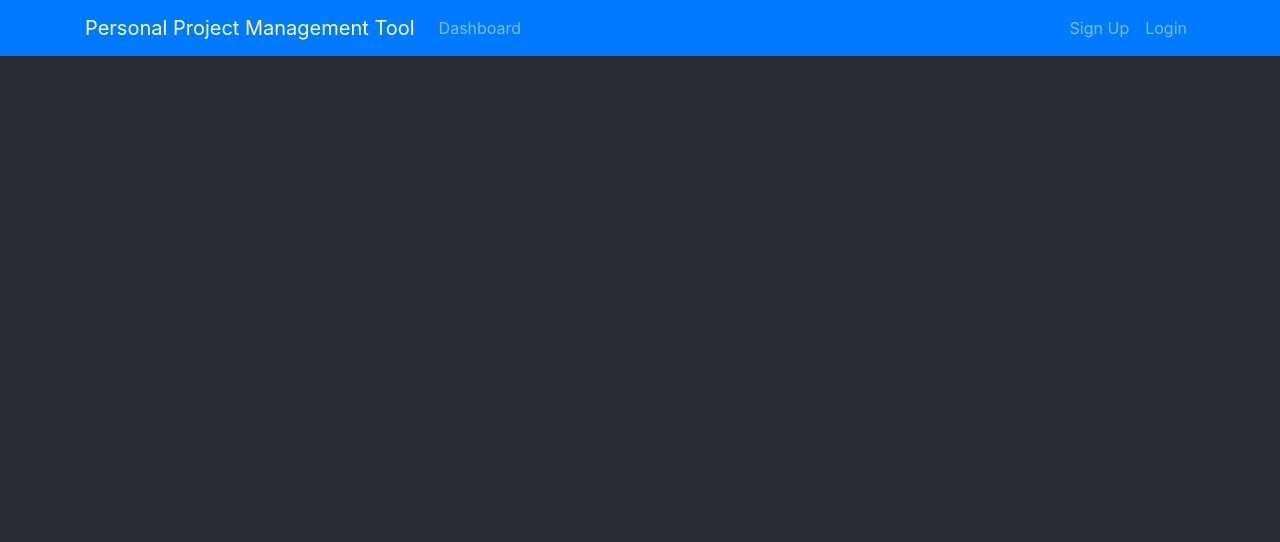
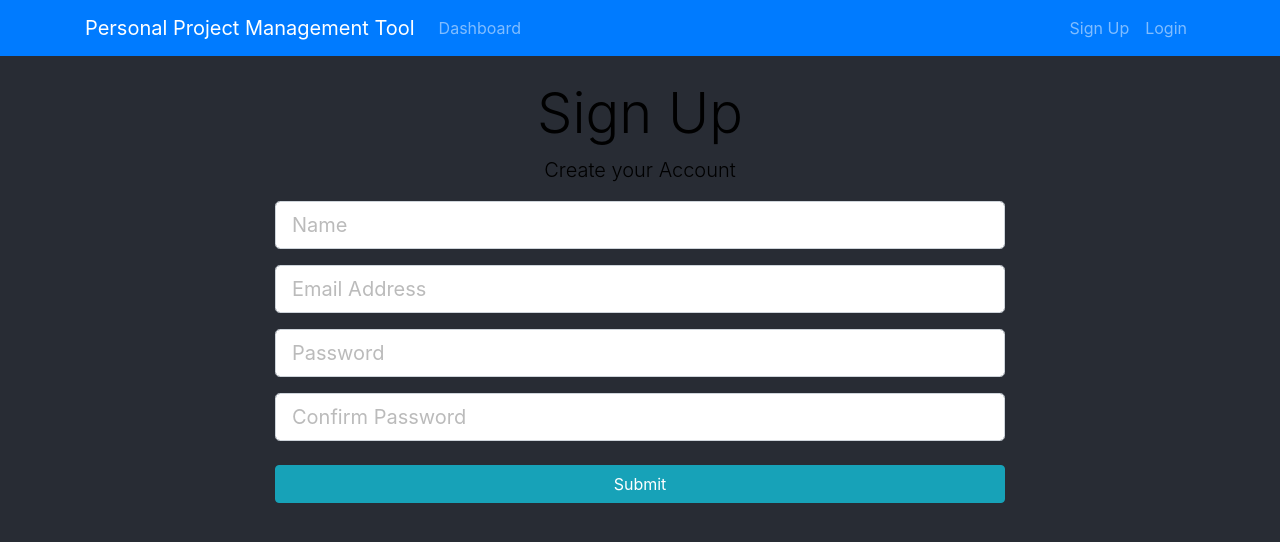
Before and after one commit to MarianaDodenciu/ManagementTool, a React (Create React App) app in the folder management-tool-react-client/: page /register in a window 1280 px wide. Shown: the top 542 px of the page. Built offline with nearby package versions, Linux system fonts and the light colour scheme.

Commit message:
Added registration/login/landing page html

```diff
--- a/management-tool-react-client/src/App.js
+++ b/management-tool-react-client/src/App.js
@@ -4,6 +4,9 @@
 import Header from './components/Layout/Header';
 import { BrowserRouter as Router, Route } from "react-router-dom";
 import AddProject from './components/Project/AddProject';
+import Landing from './components/Layout/Landing';
+import Login from './components/UserManagement/Login';
+import Register from './components/UserManagement/Register';
 
 class App extends Component {
   render() {
@@ -11,6 +14,17 @@
       <Router>
         <div className="App-header">
           <Header />
+          {
+            //Public Routes
+          }
+
+          <Route exact path="/" component={Landing} />
+          <Route exact path="/register" component={Register} />
+          <Route exact path="/login" component={Login} />
+
+          {
+            //Private Routes
+          }
           <Route exact path="/dashboard" component={Dashboard} />
           <Route exact path="/addProject" component={AddProject} />
         </div>
--- a/management-tool-react-client/src/components/Layout/Header.js
+++ b/management-tool-react-client/src/components/Layout/Header.js
@@ -1,41 +1,48 @@
 import React, { Component } from 'react';
+import { Link } from "react-router-dom";
 
 class Header extends Component {
     render() {
         return (
             <nav className="navbar navbar-expand-sm navbar-dark bg-primary mb-4">
                 <div className="container">
-                    <a className="navbar-brand" href="Dashboard.html">
+                    <Link className="navbar-brand" to="/">
                         Personal Project Management Tool
-                    </a>
-                    <button className="navbar-toggler" type="button" data-toggle="collapse" data-target="#mobile-nav">
+                    </Link>
+                    <button
+                        className="navbar-toggler"
+                        type="button"
+                        data-toggle="collapse"
+                        data-target="#mobile-nav"
+                    >
                         <span className="navbar-toggler-icon" />
                     </button>
 
                     <div className="collapse navbar-collapse" id="mobile-nav">
                         <ul className="navbar-nav mr-auto">
                             <li className="nav-item">
-                                <a className="nav-link" href="/dashboard">
+                                <Link className="nav-link" to="/dashboard">
                                     Dashboard
-                                </a>
+                                </Link>
                             </li>
                         </ul>
 
                         <ul className="navbar-nav ml-auto">
                             <li className="nav-item">
-                                <a className="nav-link " href="register.html">
+                                <Link className="nav-link" to="/register">
                                     Sign Up
-                                </a>
+                                </Link>
                             </li>
                             <li className="nav-item">
-                                <a className="nav-link" href="login.html">
+                                <Link className="nav-link" to="/login">
                                     Login
-                                </a>
+                                </Link>
                             </li>
                         </ul>
                     </div>
                 </div>
             </nav>
+
         );
     }
 }
--- /dev/null
+++ b/management-tool-react-client/src/components/Layout/Landing.js
@@ -0,0 +1,34 @@
+import React, { Component } from 'react';
+import { Link } from "react-router-dom";
+
+class Landing extends Component {
+    render() {
+        return (
+            <div className="landing">
+                <div className="light-overlay landing-inner text-dark">
+                    <div className="container">
+                        <div className="row">
+                            <div className="col-md-12 text-center">
+                                <h1 className="display-3 mb-4">
+                                    Personal Project Management Tool
+                                </h1>
+                                <p className="lead">
+                                    Create your account to join active projects or start your own
+                                </p>
+                                <hr />
+                                <Link className="btn btn-lg btn-primary mr-2" to="/register">
+                                    Sign Up
+                                </Link>
+                                <Link className="btn btn-lg btn-secondary mr-2" to="/login">
+                                    Login
+                                </Link>
+                            </div>
+                        </div>
+                    </div>
+                </div>
+            </div>
+        );
+    }
+}
+
+export default Landing;
--- /dev/null
+++ b/management-tool-react-client/src/components/UserManagement/Login.js
@@ -0,0 +1,38 @@
+import React, { Component } from 'react';
+
+class Login extends Component {
+    render() {
+        return (
+            <div className="login">
+                <div className="container">
+                    <div className="row">
+                        <div className="col-md-8 m-auto">
+                            <h1 className="display-4 text-center">Log In</h1>
+                            <form action="dashboard.html">
+                                <div className="form-group">
+                                    <input
+                                        type="email"
+                                        className="form-control form-control-lg"
+                                        placeholder="Email Address"
+                                        name="email"
+                                    />
+                                </div>
+                                <div className="form-group">
+                                    <input
+                                        type="password"
+                                        className="form-control form-control-lg"
+                                        placeholder="Password"
+                                        name="password"
+                                    />
+                                </div>
+                                <input type="submit" className="btn btn-info btn-block mt-4" />
+                            </form>
+                        </div>
+                    </div>
+                </div>
+            </div>
+        );
+    }
+}
+
+export default Login;
--- /dev/null
+++ b/management-tool-react-client/src/components/UserManagement/Register.js
@@ -0,0 +1,56 @@
+import React, { Component } from 'react';
+
+class Register extends Component {
+    render() {
+        return (
+            <div className="register">
+                <div className="container">
+                    <div className="row">
+                        <div className="col-md-8 m-auto">
+                            <h1 className="display-4 text-center">Sign Up</h1>
+                            <p className="lead text-center">Create your Account</p>
+                            <form action="create-profile.html">
+                                <div className="form-group">
+                                    <input
+                                        type="text"
+                                        className="form-control form-control-lg"
+                                        placeholder="Name"
+                                        name="name"
+                                        required
+                                    />
+                                </div>
+                                <div className="form-group">
+                                    <input
+                                        type="email"
+                                        className="form-control form-control-lg"
+                                        placeholder="Email Address"
+                                        name="email"
+                                    />
+                                </div>
+                                <div className="form-group">
+                                    <input
+                                        type="password"
+                                        className="form-control form-control-lg"
+                                        placeholder="Password"
+                                        name="password"
+                                    />
+                                </div>
+                                <div className="form-group">
+                                    <input
+                                        type="password"
+                                        className="form-control form-control-lg"
+                                        placeholder="Confirm Password"
+                                        name="password2"
+                                    />
+                                </div>
+                                <input type="submit" className="btn btn-info btn-block mt-4" />
+                            </form>
+                        </div>
+                    </div>
+                </div>
+            </div>
+        );
+    }
+}
+
+export default Register;
```
